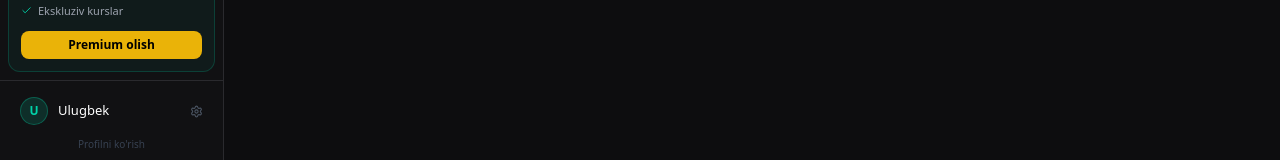
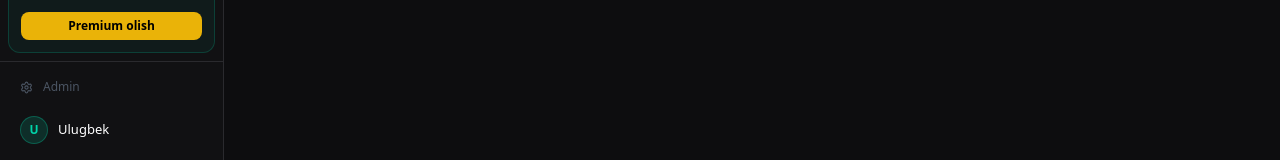
Before and after one commit to qar1ya/mathuz, a Next.js app: page /masalalar in a window 1280 px wide. Shown: the part 640-800 px from the top of the page. Built offline with nearby package versions, Linux system fonts and the light colour scheme; no server answers; the database is empty.

Commit message:
Add Admin link to sidebar footer

```diff
--- a/src/components/layout/Sidebar.tsx
+++ b/src/components/layout/Sidebar.tsx
@@ -128,14 +128,17 @@ export default function Sidebar() {
       </div>
 
       <div className="p-2 border-t border-dark-border">
+        <Link href="/admin"
+          className="flex items-center gap-2.5 px-3 py-2 rounded-lg hover:bg-dark-hover cursor-pointer transition-colors mb-1">
+          <Settings size={13} className="text-gray-600" />
+          <span className="text-[12px] text-gray-600 hover:text-gray-400">Admin</span>
+        </Link>
         <div className="flex items-center gap-2.5 px-3 py-2 rounded-lg hover:bg-dark-hover cursor-pointer transition-colors">
           <div className="w-7 h-7 rounded-full bg-brand/15 border border-brand/30 flex items-center justify-center text-brand text-xs font-bold shrink-0">
             {user?.name?.charAt(0) ?? "U"}
           </div>
           <span className="text-[13px] text-white flex-1 truncate">{user?.name ?? "Foydalanuvchi"}</span>
-          <Settings size={13} className="text-gray-600" />
         </div>
-        <p className="text-center text-[10px] text-gray-700 mt-1">Profilni ko&apos;rish</p>
       </div>
     </div>
   );
```
